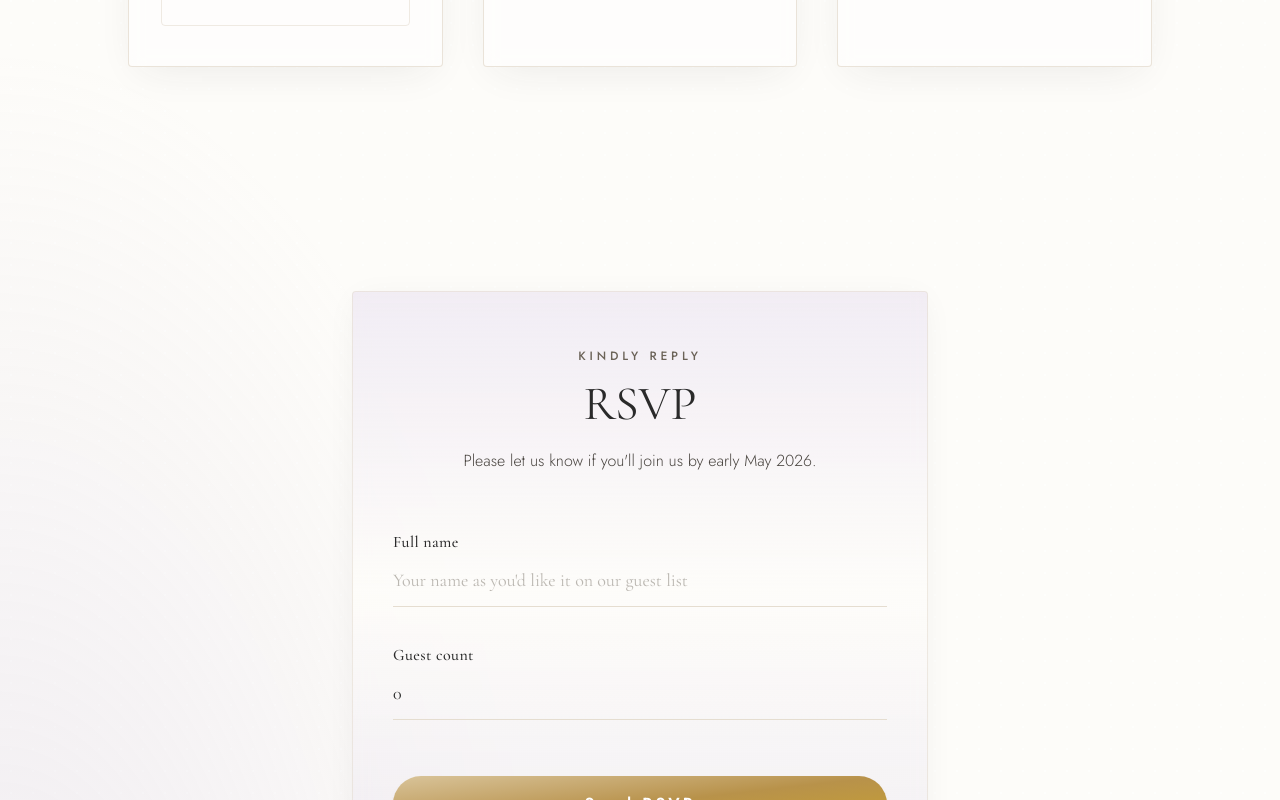
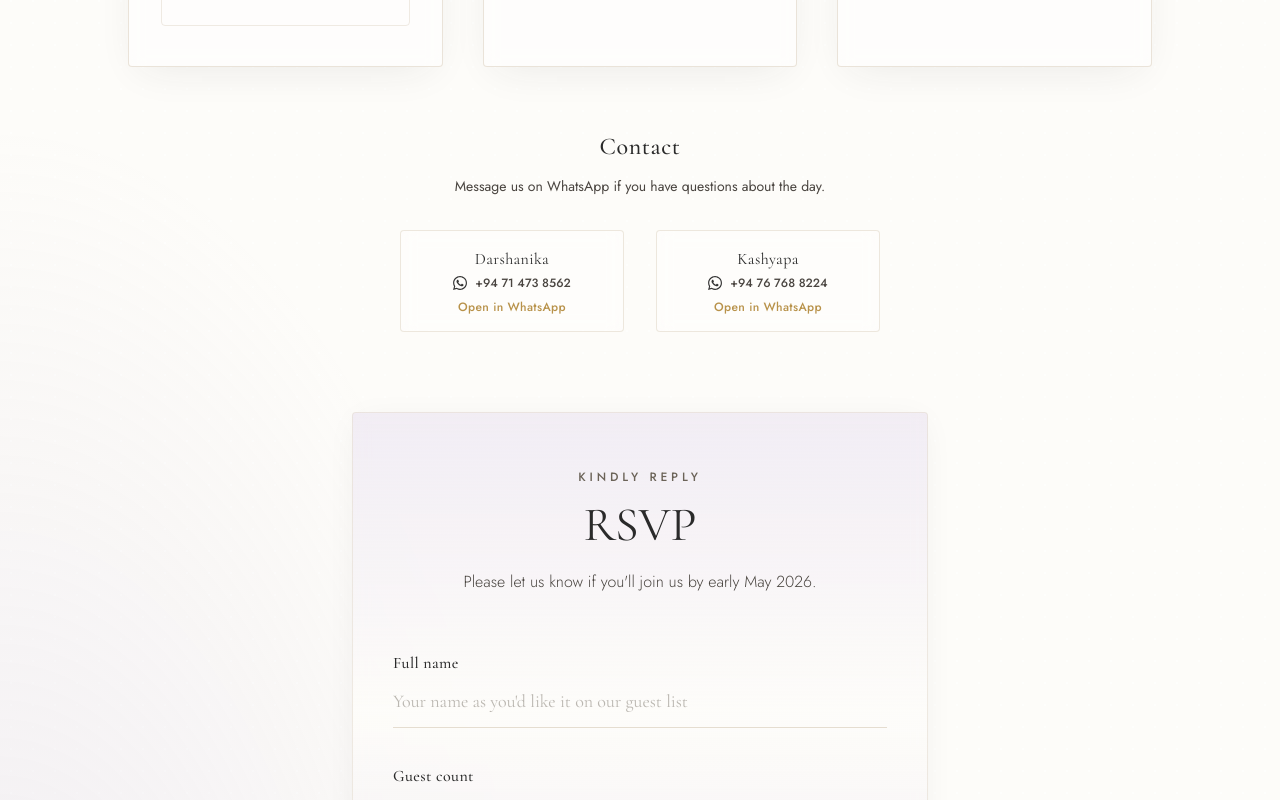
Before and after one commit to Sakith-Seneviratne/DarWedding, a React (Vite) app: page / in a window 1280 px wide. Shown: the part 1880-2680 px from the top of the page. Built offline with nearby package versions, Linux system fonts and the light colour scheme; no server answers; grey boxes are pictures that could not be loaded.

Commit message:
Add WhatsApp contact section to DetailsSection and adjust padding in RsvpSection for better layout

```diff
--- a/src/components/sections/DetailsSection.jsx
+++ b/src/components/sections/DetailsSection.jsx
@@ -2,12 +2,13 @@ import { RevealSection } from '../RevealSection'
 import calendarArt from '../../assets/calender.png'
 import locationArt from '../../assets/Location.png'
 import timeArt from '../../assets/Time.png'
+import whatsappGlyph from '../../assets/whatsapp-glyph-black-logo-svgrepo-com.svg'
 
 export function DetailsSection() {
   return (
     <section
       id="details"
-      className="scroll-mt-[5.5rem] px-5 py-20 sm:scroll-mt-24 sm:py-28"
+      className="scroll-mt-[5.5rem] px-5 pt-20 pb-8 sm:scroll-mt-24 sm:pt-28 sm:pb-10"
     >
       <div className="mx-auto max-w-5xl">
         <RevealSection>
@@ -103,6 +104,73 @@ export function DetailsSection() {
             </article>
           </div>
         </RevealSection>
+
+        <RevealSection className="mt-16">
+          <div className="mx-auto max-w-lg text-center">
+            <h3 className="font-heading text-boho-charcoal text-2xl font-medium tracking-wide">
+              Contact
+            </h3>
+            <p className="text-boho-ink-soft mt-3 font-body text-sm leading-relaxed">
+              Message us on WhatsApp if you have questions about the day.
+            </p>
+            <ul className="mt-8 flex flex-col items-stretch gap-4 sm:flex-row sm:justify-center sm:gap-8">
+              <li>
+                <a
+                  href="https://wa.me/94714738562"
+                  target="_blank"
+                  rel="noopener noreferrer"
+                  className="text-boho-gold hover:text-boho-forest font-body block rounded-sm border border-boho-parchment/70 bg-white/40 px-6 py-4 text-sm font-medium tracking-wide backdrop-blur-sm transition-colors sm:inline-block sm:min-w-[14rem]"
+                  aria-label="WhatsApp Darshanika at +94 71 473 8562"
+                >
+                  <span className="text-boho-charcoal block font-heading text-base font-normal">
+                    Darshanika
+                  </span>
+                  <span className="text-boho-ink-soft mt-1 flex items-center justify-center gap-2 text-xs tracking-normal">
+                    <img
+                      src={whatsappGlyph}
+                      alt=""
+                      width={14}
+                      height={14}
+                      className="h-3.5 w-3.5 shrink-0 opacity-80"
+                      aria-hidden
+                    />
+                    +94 71 473 8562
+                  </span>
+                  <span className="mt-2 block text-xs underline-offset-4 hover:underline">
+                    Open in WhatsApp
+                  </span>
+                </a>
+              </li>
+              <li>
+                <a
+                  href="https://wa.me/94767688224"
+                  target="_blank"
+                  rel="noopener noreferrer"
+                  className="text-boho-gold hover:text-boho-forest font-body block rounded-sm border border-boho-parchment/70 bg-white/40 px-6 py-4 text-sm font-medium tracking-wide backdrop-blur-sm transition-colors sm:inline-block sm:min-w-[14rem]"
+                  aria-label="WhatsApp Kashyapa at +94 76 768 8224"
+                >
+                  <span className="text-boho-charcoal block font-heading text-base font-normal">
+                    Kashyapa
+                  </span>
+                  <span className="text-boho-ink-soft mt-1 flex items-center justify-center gap-2 text-xs tracking-normal">
+                    <img
+                      src={whatsappGlyph}
+                      alt=""
+                      width={14}
+                      height={14}
+                      className="h-3.5 w-3.5 shrink-0 opacity-80"
+                      aria-hidden
+                    />
+                    +94 76 768 8224
+                  </span>
+                  <span className="mt-2 block text-xs underline-offset-4 hover:underline">
+                    Open in WhatsApp
+                  </span>
+                </a>
+              </li>
+            </ul>
+          </div>
+        </RevealSection>
       </div>
     </section>
   )
--- a/src/components/sections/RsvpSection.jsx
+++ b/src/components/sections/RsvpSection.jsx
@@ -6,7 +6,7 @@ export function RsvpSection() {
   return (
     <section
       id="rsvp"
-      className="scroll-mt-[5.5rem] px-5 py-20 sm:scroll-mt-24 sm:py-28"
+      className="scroll-mt-[5.5rem] px-5 pt-8 pb-20 sm:scroll-mt-24 sm:pt-10 sm:pb-28"
     >
       <div className="from-boho-lavender-wash/55 via-boho-lace/90 to-boho-lavender-soft/35 mx-auto max-w-xl rounded-sm border border-boho-parchment/60 bg-gradient-to-b px-5 py-12 shadow-boho-soft backdrop-blur-sm sm:px-10 sm:py-14">
         <RevealSection>
```
Also changed, not shown: src/assets/whatsapp-glyph-black-logo-svgrepo-com.svg (added).
